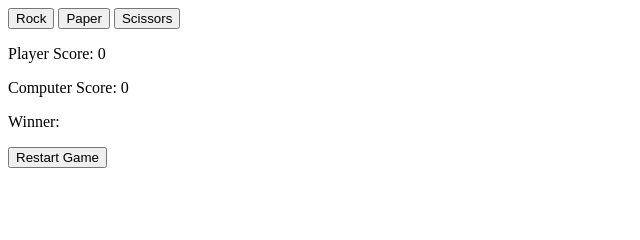
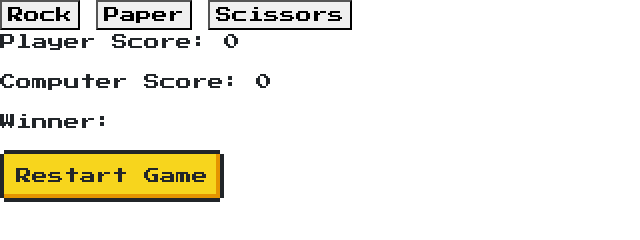
Before and after one commit to T-MSD/Rock-Paper-Scissors, a plain HTML site: page index.html in a window 1280 px wide. Shown: the whole page, without its empty margins (0-640 px from the left). Drawn offline with nearby package versions, Linux system fonts and the light colour scheme.

Commit message:
added nes.css

```diff
--- a/index.html
+++ b/index.html
@@ -3,9 +3,12 @@
   <head>
     <meta charset="UTF-8">
     <meta name="viewport" content="width=device-width, initial-scale=1.0">
+    <link href="https://fonts.googleapis.com/css?family=Press+Start+2P" rel="stylesheet">
+    <link href="https://unpkg.com/nes.css/css/nes.css" rel="stylesheet" />
     <title>Document</title>
   </head>
   <body>
+    <div>
       <div class="buttons">
           <button id="rock">Rock</button>
           <button id="paper">Paper</button>
@@ -26,7 +29,8 @@
       </div>
 
       <div class="restart">
-        <button id="restartBtn">Restart Game</button>
+          <button class="nes-btn is-warning" id="restartBtn">Restart Game</button>
+      </div>
     </div>
     <script src="script.js"></script>
   </body>
```
Lines whose indentation alone changed are shown as unchanged.
